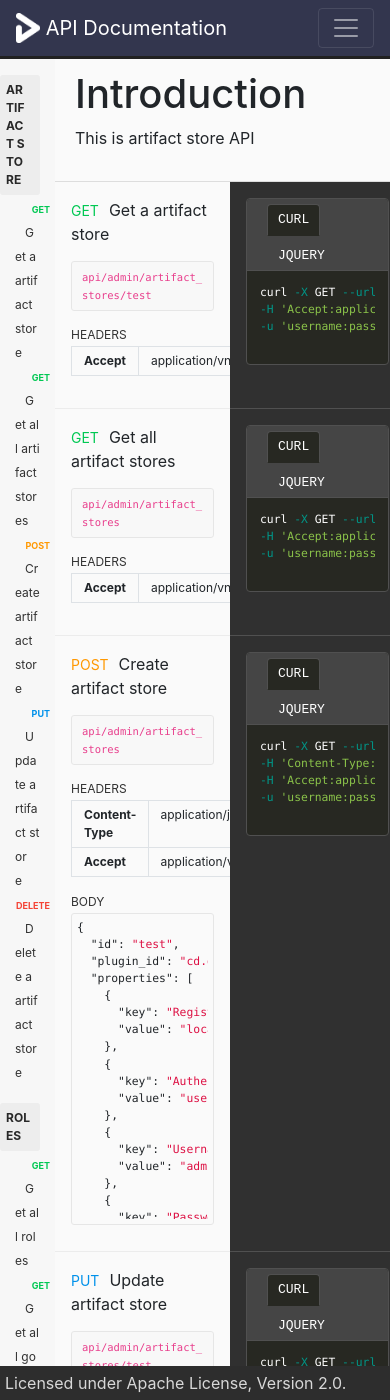
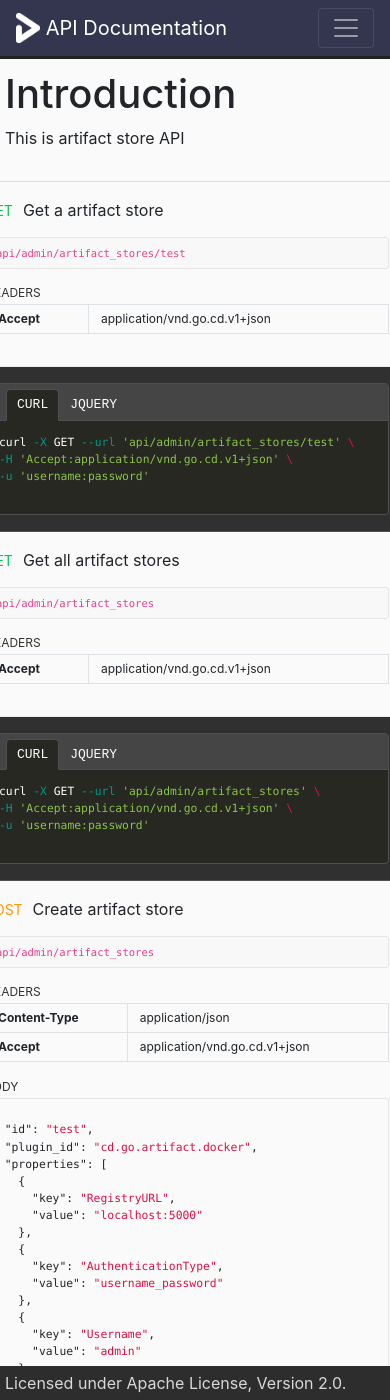
Before and after one commit to bdpiparva/api-documentation, a Jekyll site: the page built from index.html, in a window 390 px wide and 1400 px high. Built offline with Jekyll 4.4.1, drawn with Linux system fonts in a browser that asks for light colours; some of the changed text lies outside the part shown.

Commit message:
Added media query

```diff
--- a/assets/css/main.css
+++ b/assets/css/main.css
@@ -254,3 +254,23 @@ span.method[name="DELETE"] {
 .request-example pre .s2 {
     color: #8BC34A;
 }
+
+@media (max-width: 61.9em) {
+    .api-index {
+        display: none;
+    }
+
+    .api-info .col-6 {
+        max-width:    100%;
+        width:        100%;
+        padding-left: 0;
+        flex:         auto;
+    }
+
+    .api-info {
+        flex:      auto;
+        width:     100%;
+        padding:   0px;
+        max-width: 100%;
+    }
+}
```
